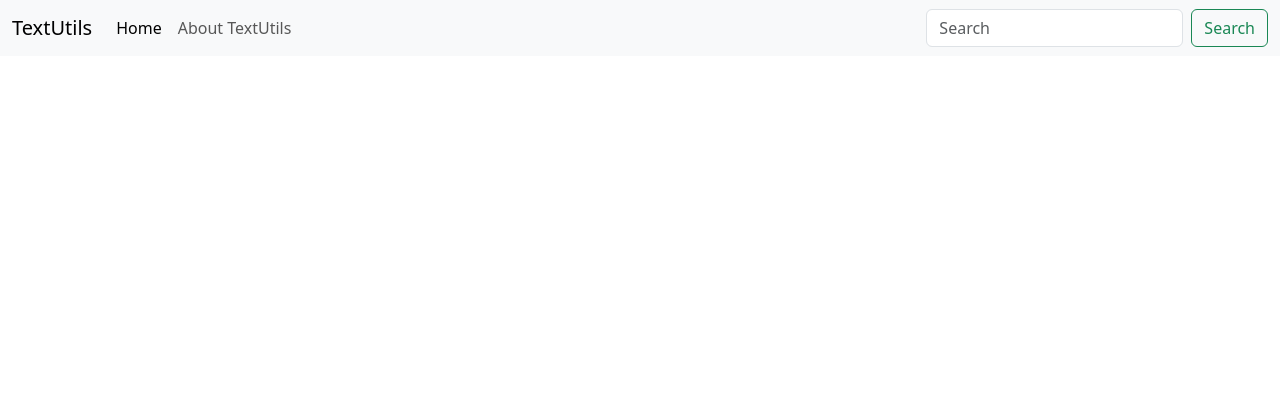
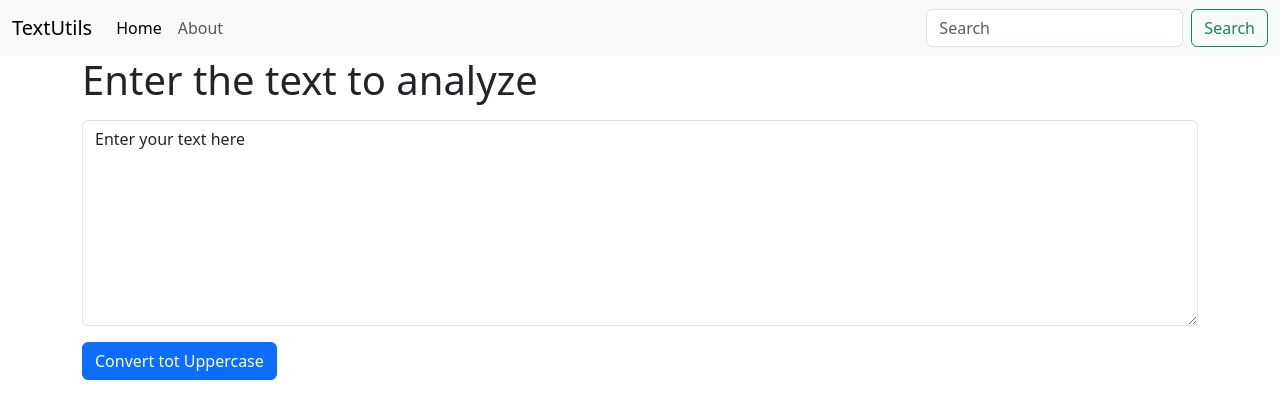
Before and after one commit to JoshiNirdesh/practice-react, a React (Vite) app in the folder React/: page / in a window 1280 px wide. Shown: the top 418 px of the page. Built offline with nearby package versions, Linux system fonts and the light colour scheme.

Commit message:
Use State hook

```diff
--- a/React/src/App.jsx
+++ b/React/src/App.jsx
@@ -1,10 +1,14 @@
 import "./App.css";
 import Navbar from "./componets/Navbar";
+import TextForm from "./componets/TextForm";
 
 function App() {
   return (
     <>
-      <Navbar title="TextUtils" about="About TextUtils" />
+      <Navbar title="TextUtils" about="About " />
+      <div className="container">
+        <TextForm heading="Enter the text to analyze" />
+      </div>
     </>
   );
 }
--- /dev/null
+++ b/React/src/componets/TextForm.jsx
@@ -0,0 +1,32 @@
+import React, { useState } from "react";
+
+const TextForm = (props) => {
+  const [text, setText] = useState("Enter your text here");
+
+  const handleCLick = () => {
+    console.log("Uppercase Clicked");
+    setText("You have clicked uppercase");
+  };
+  const handleOnChange = (event) => {
+    setText(event.target.value);
+  };
+  return (
+    <div>
+      <h1>{props.heading}</h1>
+      <div className="mb-3 my-3">
+        <textarea
+          className="form-control"
+          value={text}
+          onChange={handleOnChange}
+          id="myBox"
+          rows="8"
+        ></textarea>
+      </div>
+      <button className="btn btn-primary" onClick={handleCLick}>
+        Convert tot Uppercase
+      </button>
+    </div>
+  );
+};
+
+export default TextForm;
```
